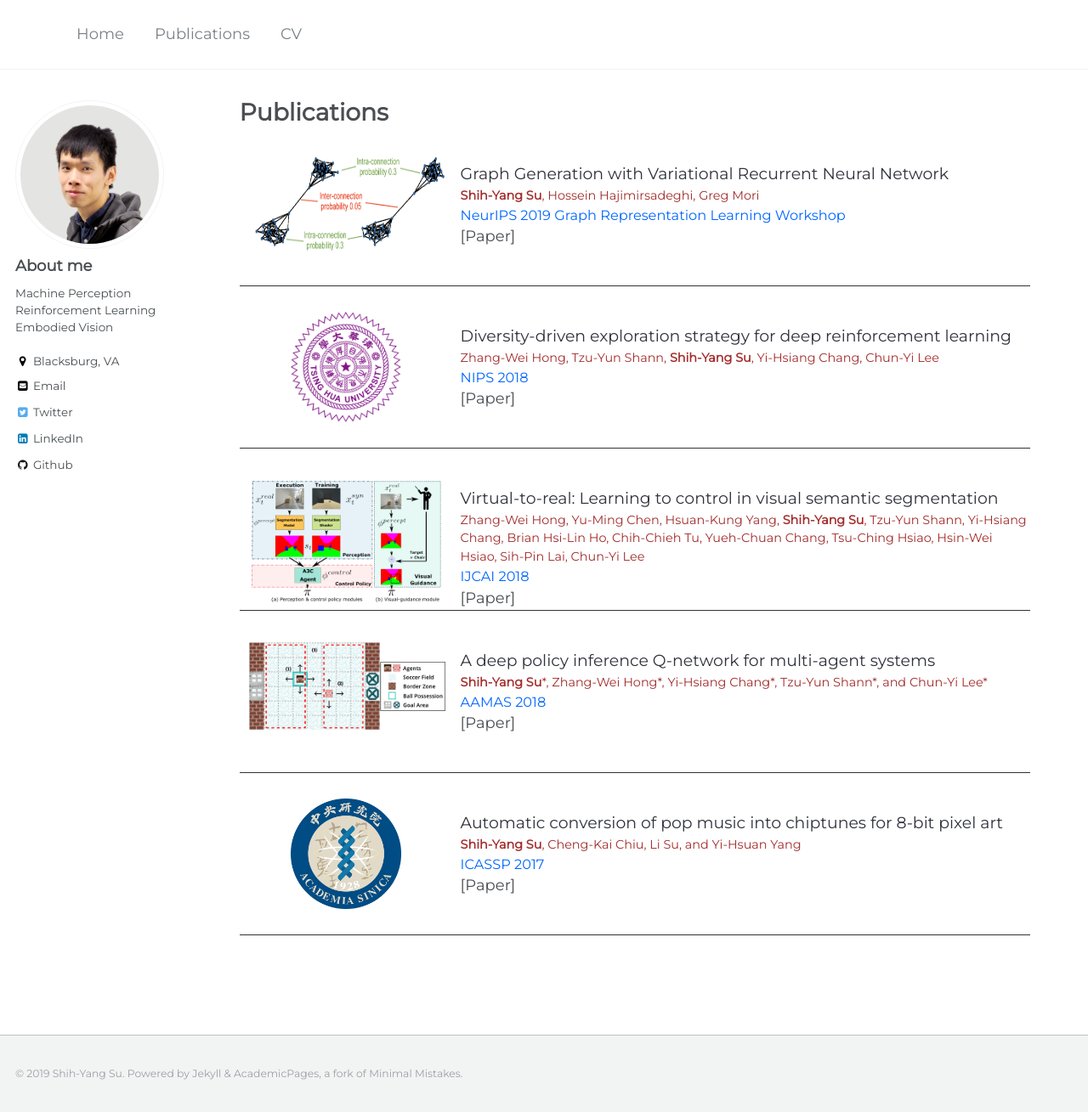
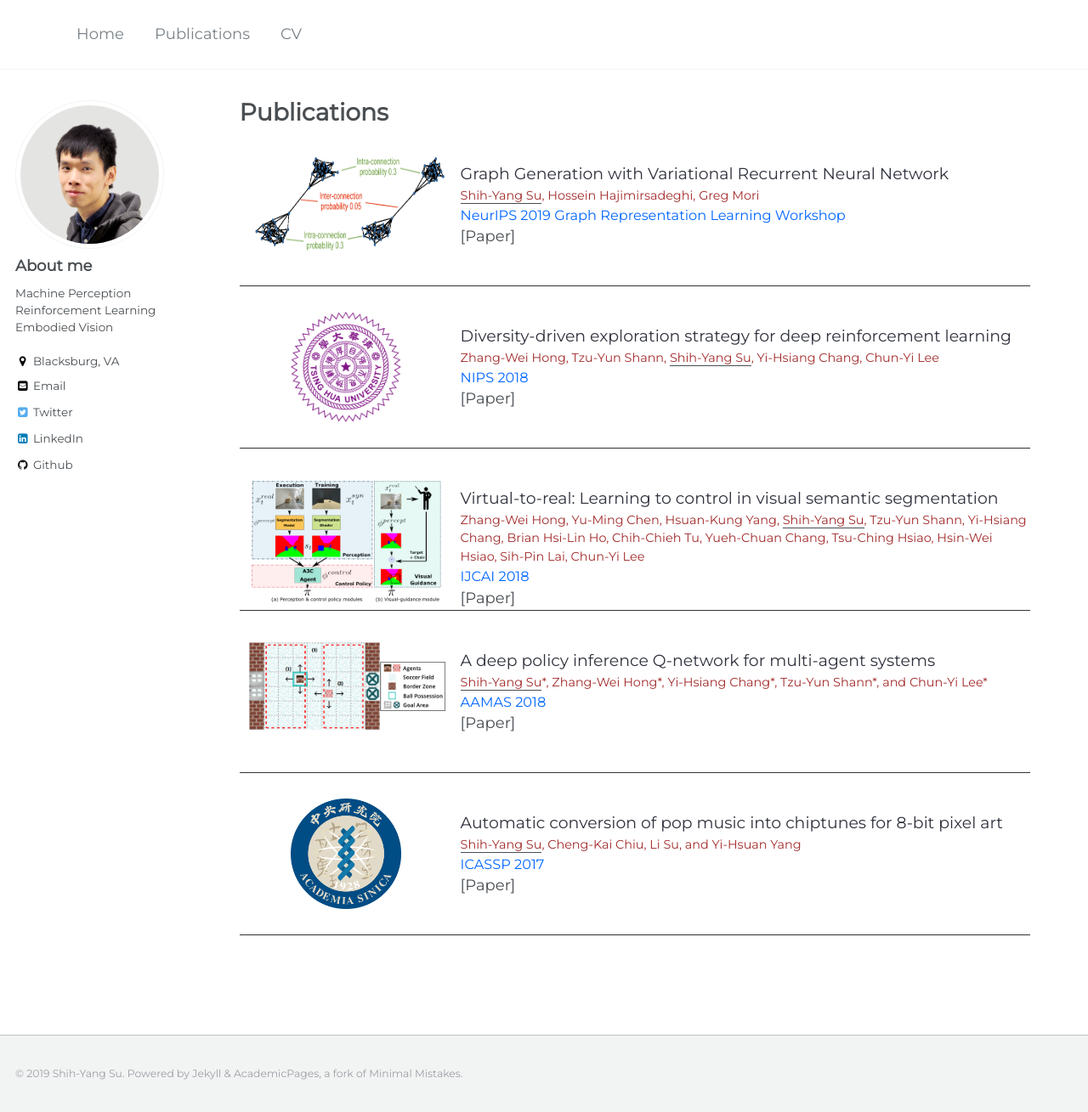
Before and after one commit to LemonATsu/LemonATsu.github.io, a Jekyll site: the page built from _pages/publications.md, in a window 1280 px wide and 1309 px high. Shown: the whole window at 85% size. Built offline with Jekyll 4.4.1, drawn with Linux system fonts in a browser that asks for light colours.

Commit message:
add underline

```diff
--- a/_pages/publications.md
+++ b/_pages/publications.md
@@ -8,7 +8,7 @@ author_profile: true
     <div class="pub-thumb"><img src="https://lemonatsu.github.io/images/vrnn.png" style="width:520px;height:130px"></div>
     <div class="pub-content">
         <div class="pub-title">Graph Generation with Variational Recurrent Neural Network</div>
-        <div class="pub-author"><b>Shih-Yang Su</b>, Hossein Hajimirsadeghi, Greg Mori</div>
+        <div class="pub-author"><u>Shih-Yang Su</u>, Hossein Hajimirsadeghi, Greg Mori</div>
         <div class="pub-conf">NeurIPS 2019 Graph Representation Learning Workshop</div>
         [<a href="https://arxiv.org/abs/1910.01743">Paper</a>]
     </div>
@@ -17,7 +17,7 @@ author_profile: true
     <div class="pub-thumb"><img src="https://lemonatsu.github.io/images/NTHU.png" style="width:130px;height:130px"></div>
     <div class="pub-content">
         <div class="pub-title">Diversity-driven exploration strategy for deep reinforcement learning</div>
-        <div class="pub-author">Zhang-Wei Hong, Tzu-Yun Shann, <b>Shih-Yang Su</b>, Yi-Hsiang Chang, Chun-Yi Lee</div>
+        <div class="pub-author">Zhang-Wei Hong, Tzu-Yun Shann, <u>Shih-Yang Su</u>, Yi-Hsiang Chang, Chun-Yi Lee</div>
         <div class="pub-conf">NIPS 2018</div>
         [<a href="https://arxiv.org/abs/1802.04564.pdf">Paper</a>]
     </div>
@@ -26,7 +26,7 @@ author_profile: true
     <div class="pub-thumb"><img src="https://lemonatsu.github.io/images/virtualtoreal.png" style="width=250px;height=120px;"></div>
     <div class="pub-content">
         <div class="pub-title">Virtual-to-real: Learning to control in visual semantic segmentation</div>
-        <div class="pub-author">Zhang-Wei Hong, Yu-Ming Chen, Hsuan-Kung Yang, <b>Shih-Yang Su</b>, Tzu-Yun Shann, Yi-Hsiang Chang, Brian Hsi-Lin Ho, Chih-Chieh Tu, Yueh-Chuan Chang, Tsu-Ching Hsiao, Hsin-Wei Hsiao, Sih-Pin Lai, Chun-Yi Lee</div>
+        <div class="pub-author">Zhang-Wei Hong, Yu-Ming Chen, Hsuan-Kung Yang, <u>Shih-Yang Su</u>, Tzu-Yun Shann, Yi-Hsiang Chang, Brian Hsi-Lin Ho, Chih-Chieh Tu, Yueh-Chuan Chang, Tsu-Ching Hsiao, Hsin-Wei Hsiao, Sih-Pin Lai, Chun-Yi Lee</div>
         <div class="pub-conf">IJCAI 2018</div>
         [<a href="https://arxiv.org/abs/1802.00285.pdf">Paper</a>]
     </div>
@@ -35,7 +35,7 @@ author_profile: true
     <div class="pub-thumb"><img src="https://lemonatsu.github.io/images/dpiqn.png" style="width:250;height:130;"></div>
     <div class="pub-content">
         <div class="pub-title">A deep policy inference Q-network for multi-agent systems</div>
-        <div class="pub-author"><b>Shih-Yang Su</b>*, Zhang-Wei Hong*, Yi-Hsiang Chang*, Tzu-Yun Shann*, and Chun-Yi Lee*</div>
+        <div class="pub-author"><u>Shih-Yang Su</u>*, Zhang-Wei Hong*, Yi-Hsiang Chang*, Tzu-Yun Shann*, and Chun-Yi Lee*</div>
         <div class="pub-conf">AAMAS 2018</div>
         [<a href="https://arxiv.org/abs/1712.07893.pdf">Paper</a>]
     </div>
@@ -44,7 +44,7 @@ author_profile: true
     <div class="pub-thumb"><img src="https://lemonatsu.github.io/images/sinica.png" style="width:130px;height:130px"></div>
     <div class="pub-content">
         <div class="pub-title">Automatic conversion of pop music into chiptunes for 8-bit pixel art</div>
-        <div class="pub-author"><b>Shih-Yang Su</b>, Cheng-Kai Chiu, Li Su, and Yi-Hsuan Yang</div>
+        <div class="pub-author"><u>Shih-Yang Su</u>, Cheng-Kai Chiu, Li Su, and Yi-Hsuan Yang</div>
         <div class="pub-conf">ICASSP 2017</div>
         [<a href="https://lemonatsu.github.io/files/su17icassp.pdf">Paper</a>]
     </div>
```
